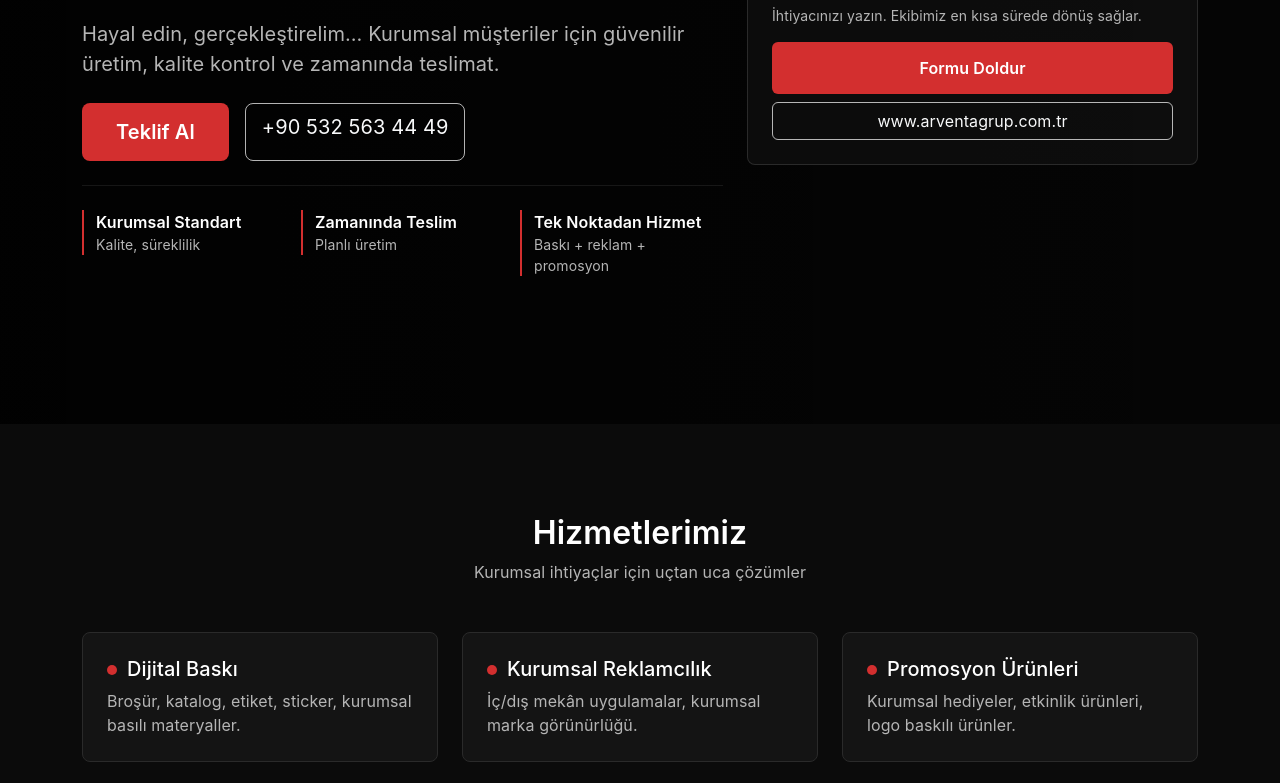
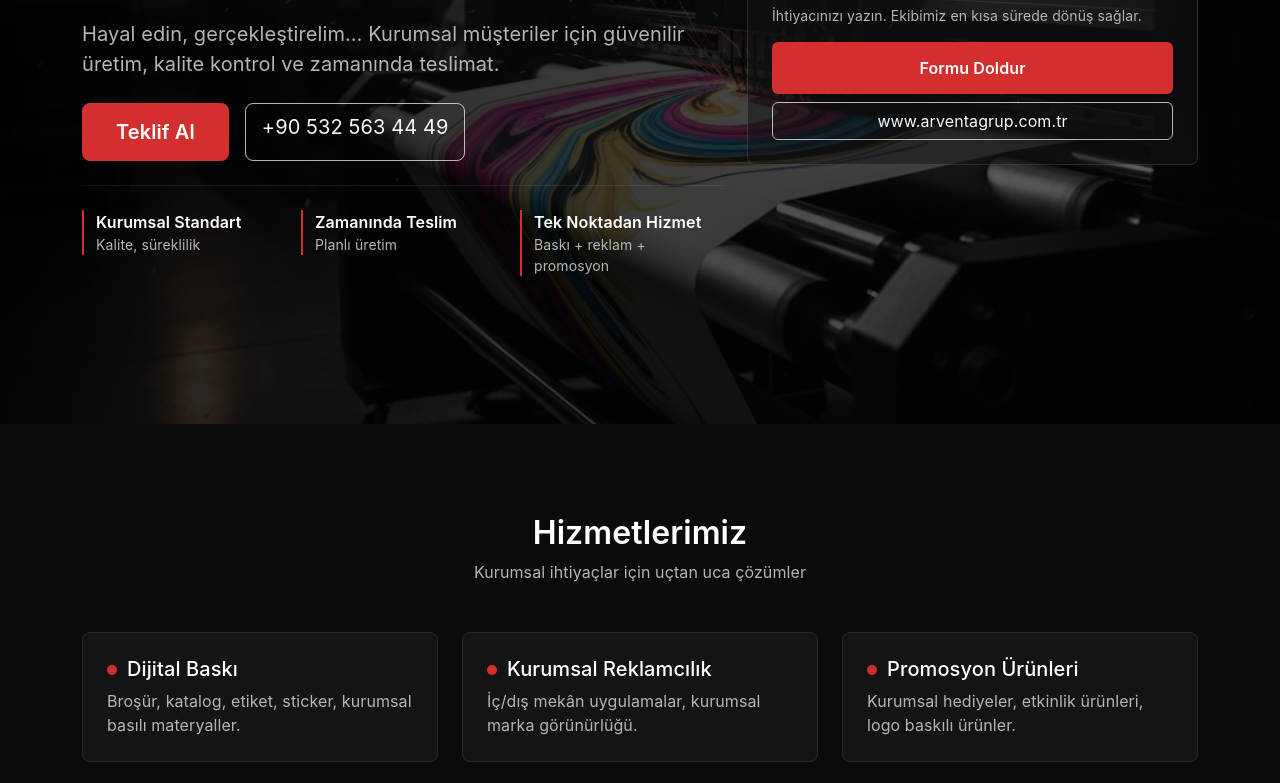
Before and after one commit to abbas-yahyaee/Arventa, a plain HTML site: page index.html in a window 1280 px wide. Shown: the part 379-1162 px from the top of the page. Drawn offline with nearby package versions, Linux system fonts and the light colour scheme; the site is published under a folder, as on GitHub Pages, so addresses that start at the root find nothing.

Commit message:
set folder

```diff
--- a/index.html
+++ b/index.html
@@ -67,7 +67,7 @@
       rgba(0,0,0,0.75) 45%,
       rgba(0,0,0,0.55) 100%
     ),
-    url('/images/hero.png') center/cover no-repeat;
+    url('images/hero.png') center/cover no-repeat;
 }
 
     .kicker{
```
